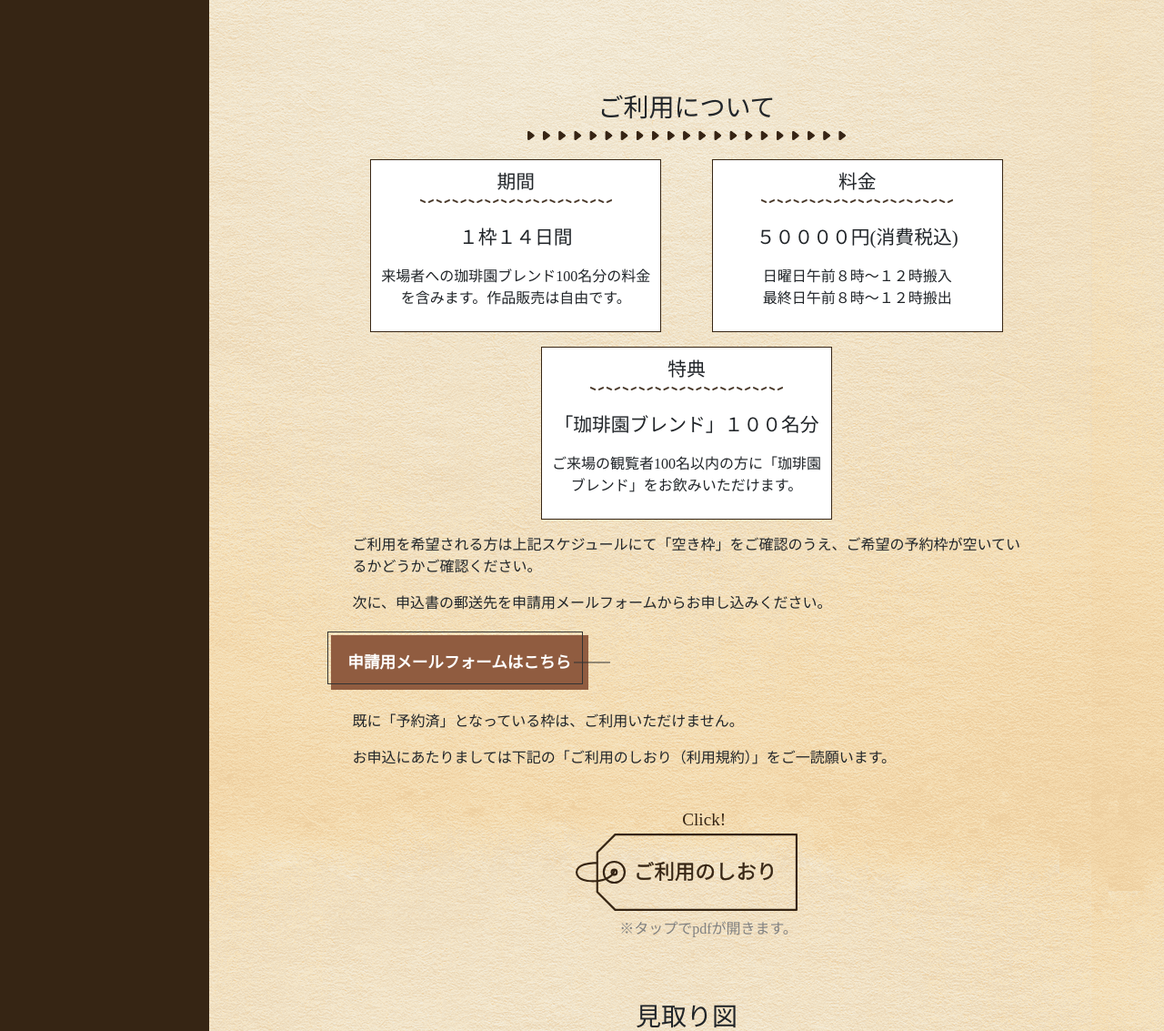
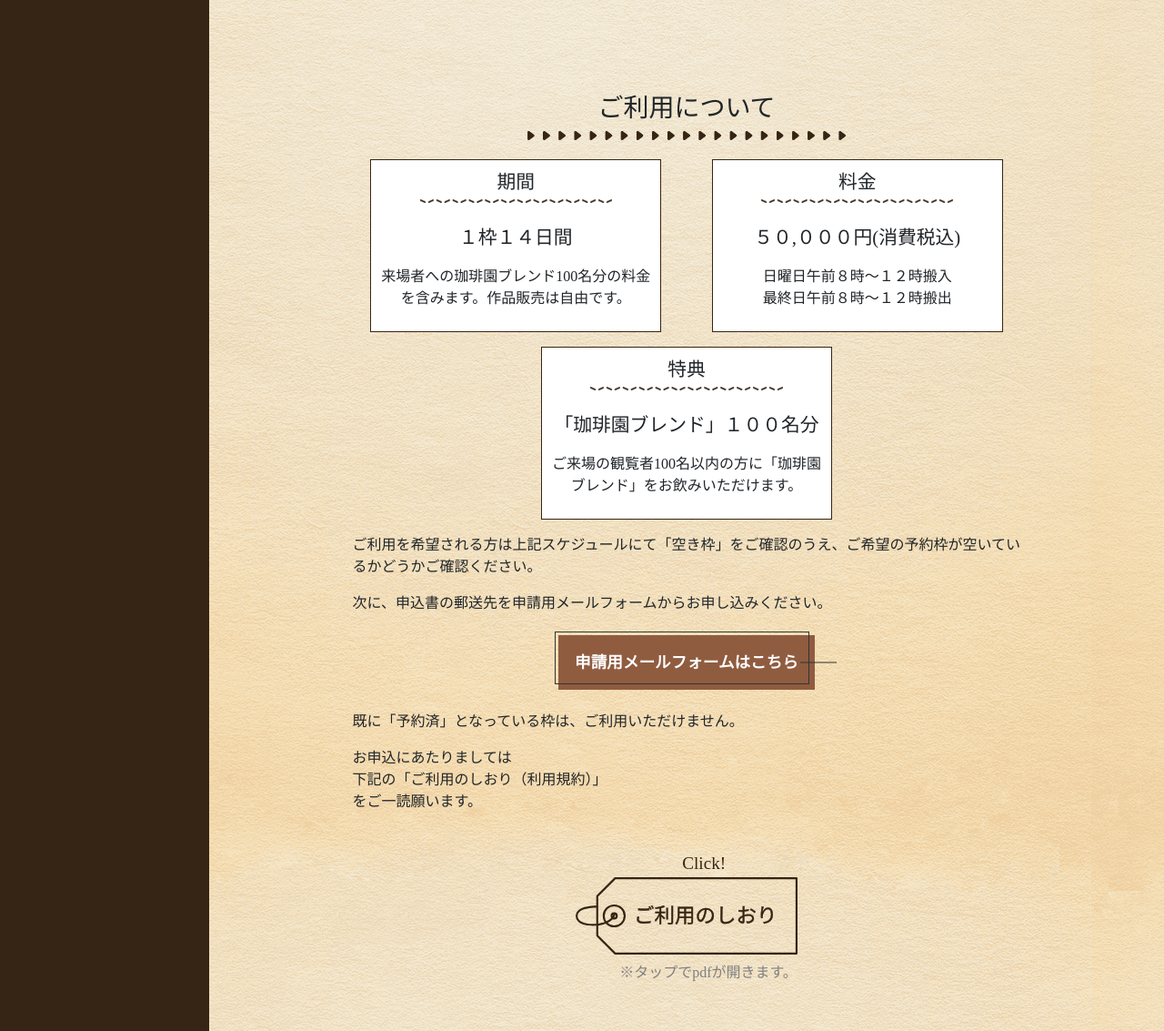
Before and after one commit to mist-solution/discava_kanda-coffee-en, a PHP site: page /gallery.html in a window 1280 px wide. Shown: the part 1633-2766 px from the top of the page at 91% size. Run offline with PHP 8.4, Linux system fonts and the light colour scheme; some web fonts are replaced.

Commit message:
文字幅修正分

```diff
--- a/about.html
+++ b/about.html
@@ -51,7 +51,7 @@
                         <p>これが私たちが2020年にお店を再開するにあたり掲げた目標です。
                             <br>
                             とても大きく難しい目標ですが、<br>身近なところから一歩づつ実践していこうと考えています。
-                            <br>
+                            <br><br>
                             これまでも店内の壁面を活用した公募による展示ギャラリーや、<br>地域の交流・活動スペースの提供、神田祭りでの振る舞いコーヒー<br>などの活動をおこなってきました。</p>
                     </div>
                     <div class="AboutRegion__maturi">
--- a/gallery.html
+++ b/gallery.html
@@ -74,7 +74,7 @@
                     <div class="InfoExp">
                         <p>料金</p>
                         <img alt="midasiG-3" src="Gallery_pic/midasiG-2.png" class="MidasiG2">
-                        <p>５００００円(消費税込)</p>
+                        <p>５０,０００円(消費税込)</p>
                         <p>日曜日午前８時～１２時搬入<br>最終日午前８時～１２時搬出</p>
                     </div>
                     <div class="InfoExp">
@@ -88,7 +88,7 @@
                       <p>次に、申込書の郵送先を申請用メールフォームからお申し込みください。</p>
                       <p class="btn btn03"><a href="apply/index.php">申請用メールフォームはこちら</a></p>
                       <p>既に「予約済」となっている枠は、ご利用いただけません。</p>
-                      <p>お申込にあたりましては下記の「ご利用のしおり（利用規約）」をご一読願います。</p>
+                      <p>お申込にあたりましては<br>下記の「ご利用のしおり（利用規約）」<br>をご一読願います。</p>
                       </div>
                       <div class="InfoExp__shiori">
                         <p>Click!</p>
--- a/stylesheet/style.css
+++ b/stylesheet/style.css
@@ -2448,9 +2448,7 @@ table th {
 .btn a:hover{
   color:#fff;
 }
-.btn03{
-  margin-left:-5%;
-}
+
 .btn03 a {
 	background-color: #905C40;
 	border: 1px solid transparent;
```
Also changed, not shown: index.html (+5 -5 lines).
